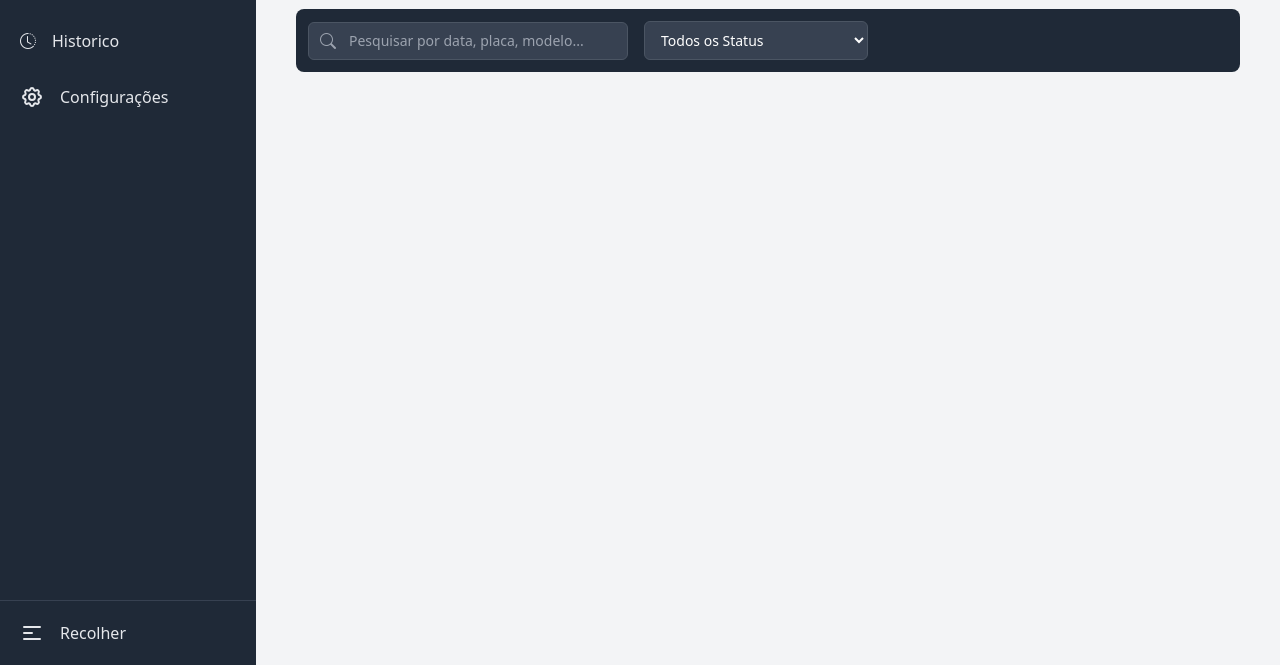
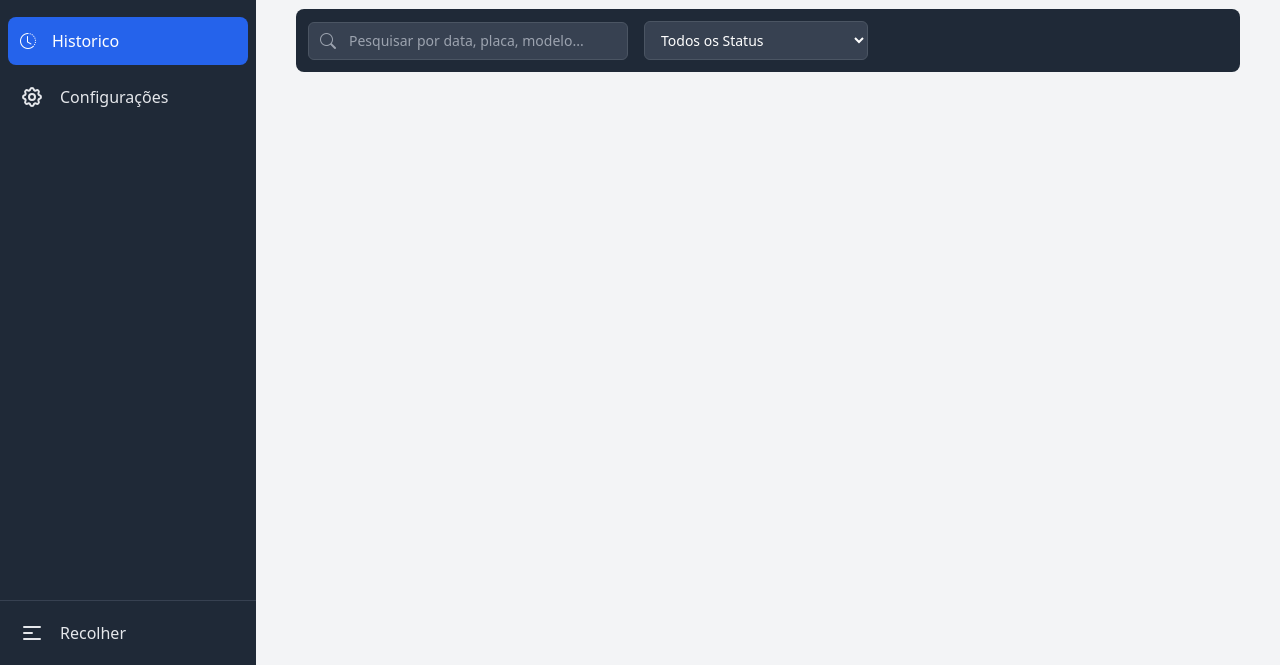
Before and after one commit to Kaique62/Gerenciamento-de-Carros, a website: page public/history/history.html in a window 1280 px wide. Shown: the part 135-800 px from the top of the page. Drawn offline with nearby package versions, Linux system fonts and the light colour scheme.

Commit message:
correção do fundo azul do historico no dashboard

```diff
--- a/public/dashboard.js
+++ b/public/dashboard.js
@@ -63,7 +63,7 @@ document.addEventListener('DOMContentLoaded', () => {
 
     // --- Active Page Highlight ---
     const currentPagePath = window.location.pathname.split('/').pop();
-    const activePageId = (currentPagePath === '' || currentPagePath === 'index.html') ? 'home'
+    const activePageId = (currentPagePath === '' || currentPagePath === 'index.html') ? 'main'
                      : currentPagePath.replace('.html', '');
 
     const activeNavItem = document.getElementById(`nav-${activePageId}`);
--- a/public/history/history.html
+++ b/public/history/history.html
@@ -21,12 +21,12 @@
             </div>
 
             <nav class="flex-1 px-2 py-4 space-y-2">
-                <a href="../main/index.html" id="nav-home"
+                <a href="../main/index.html" id="nav-main"
                     class="nav-item flex items-center w-full p-3 rounded-lg hover:bg-gray-700">
                     <i class="bi bi-box-seam-fill"></i>
                     <span class="sidebar-text ml-4">Estoque</span>
                 </a>
-                <a href="../history/history.html" id="nav-dashboard"
+                <a href="../history/history.html" id="nav-history"
                     class="nav-item flex items-center w-full p-3 rounded-lg hover:bg-gray-700">
                     <i class="bi bi-clock-history"></i>
                     <span class="sidebar-text ml-4">Historico</span>
```
Also changed, not shown: public/main/index.html (+2 -2 lines), public/settings/settings.html (+2 -2 lines).
